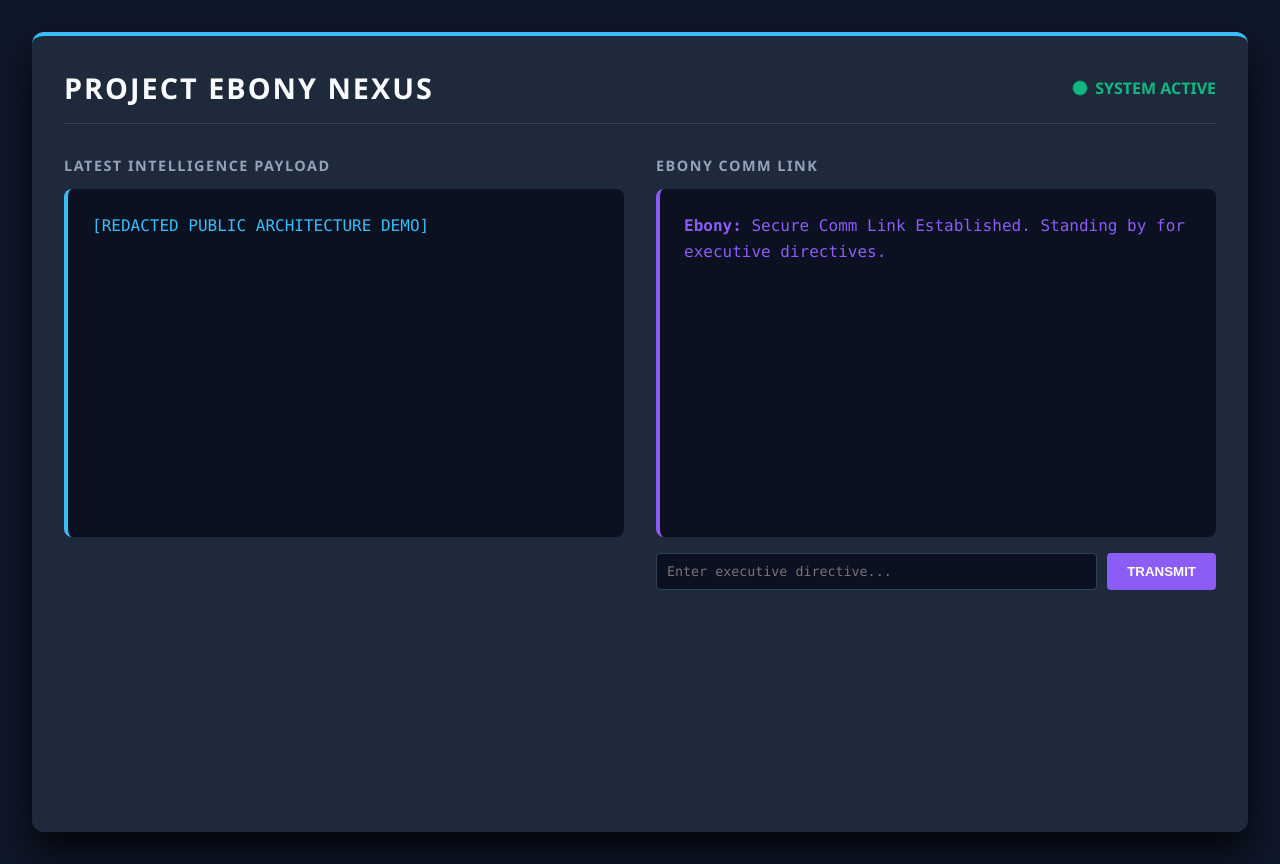
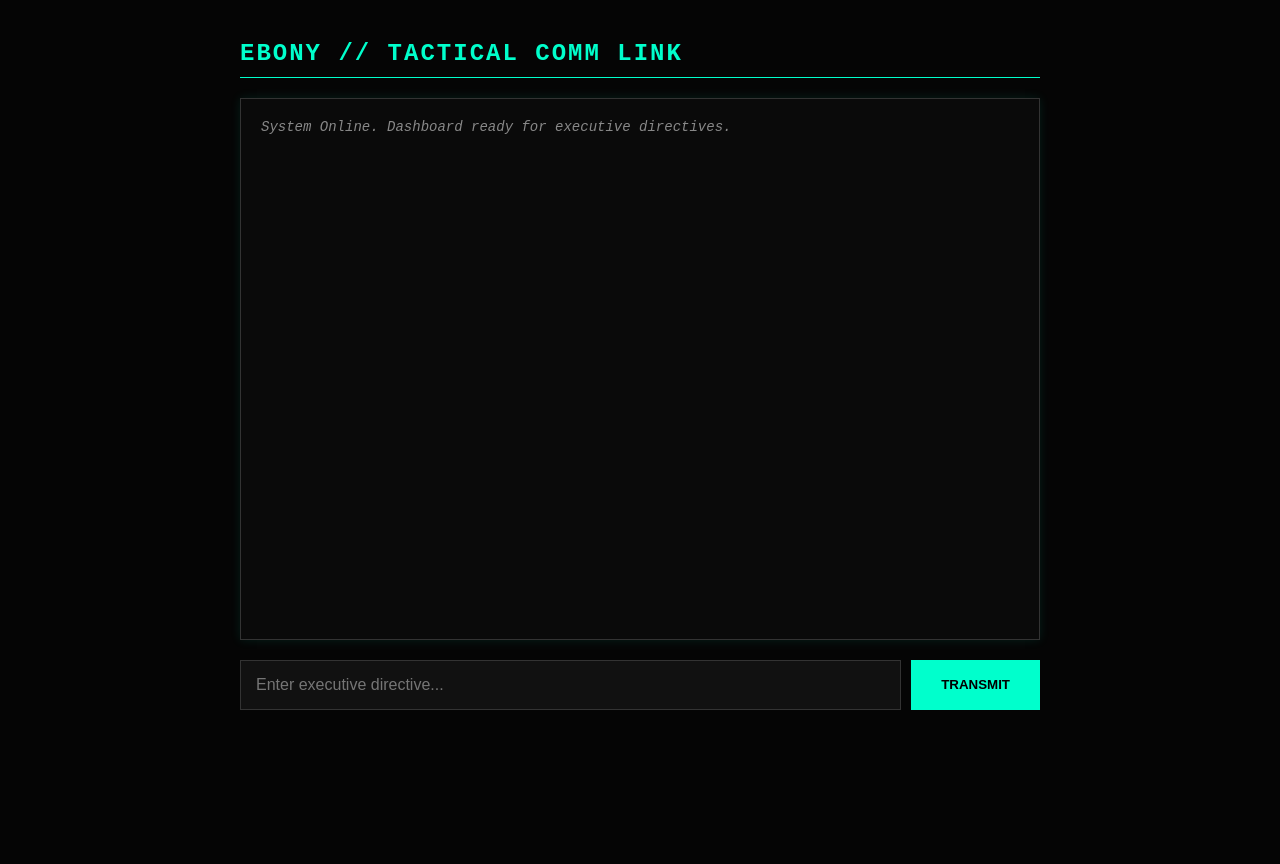
Before and after one commit to mrshumphrey3251-ai/hvf-media-matrix-public, a plain HTML site: page ebony_dashboard/index.html in a window 1280 px wide. After the commit the page ends 800 px from the top, so only its background shows below. Drawn offline with Linux system fonts and the light colour scheme.

```diff
--- a/ebony_dashboard/index.html
+++ b/ebony_dashboard/index.html
@@ -3,37 +3,82 @@
 <head>
     <meta charset="UTF-8">
     <meta name="viewport" content="width=device-width, initial-scale=1.0">
-    <title>HVF Media Matrix | Executive Dashboard</title>
-    <link rel="stylesheet" href="style.css">
+    <title>Ebony Executive Dashboard</title>
+    <style>
+        body { background-color: #050505; color: #00ffcc; font-family: 'Courier New', Courier, monospace; margin: 0; padding: 20px; }
+        h2 { border-bottom: 1px solid #00ffcc; padding-bottom: 10px; text-transform: uppercase; letter-spacing: 2px; }
+        #chat-container { width: 100%; max-width: 800px; margin: 0 auto; }
+        #chat-box { height: 500px; overflow-y: auto; background: #0a0a0a; border: 1px solid #333; padding: 20px; margin-bottom: 20px; box-shadow: 0 0 10px rgba(0, 255, 204, 0.1); }
+        .input-group { display: flex; gap: 10px; }
+        input { flex-grow: 1; padding: 15px; background: #111; color: #00ffcc; border: 1px solid #333; outline: none; font-size: 16px; }
+        button { padding: 15px 30px; background: #00ffcc; color: #000; border: none; font-weight: bold; cursor: pointer; text-transform: uppercase; transition: 0.2s; }
+        button:hover { background: #00ccaa; }
+        .sys-msg { color: #888; font-style: italic; margin-bottom: 10px; font-size: 14px;}
+        .user-msg { color: #fff; margin-bottom: 10px; }
+        .ebony-msg { color: #00ffcc; margin-bottom: 20px; border-left: 2px solid #00ffcc; padding-left: 10px;}
+    </style>
 </head>
 <body>
-    <div class="dashboard-container">
-        <div class="header">
-            <h1>PROJECT EBONY NEXUS</h1>
-            <div class="status-indicator">
-                <div class="status-dot"></div>
-                <span id="status-text">SYSTEM ACTIVE</span>
-            </div>
+    <div id="chat-container">
+        <h2>Ebony // Tactical Comm Link</h2>
+        <div id="chat-box">
+            <div class="sys-msg">System Online. Dashboard ready for executive directives.</div>
         </div>
-
-        <div class="grid-layout">
-            <div class="content-panel">
-                <h3 class="panel-title">LATEST INTELLIGENCE PAYLOAD</h3>
-                <div id="intel-display" class="intel-feed">Awaiting data stream...</div>
-            </div>
-
-            <div class="content-panel comm-panel">
-                <h3 class="panel-title">EBONY COMM LINK</h3>
-                <div id="chat-history" class="chat-feed">
-                    <div class="chat-msg ebony"><strong>Ebony:</strong> Secure Comm Link Established. Standing by for executive directives.</div>
-                </div>
-                <div class="chat-input-area">
-                    <input type="text" id="chat-input" placeholder="Enter executive directive..." autocomplete="off">
-                    <button id="send-btn">TRANSMIT</button>
-                </div>
-            </div>
+        <div class="input-group">
+            <input type="text" id="user-input" placeholder="Enter executive directive..." onkeypress="if(event.key === 'Enter') sendMessage()">
+            <button onclick="sendMessage()">Transmit</button>
         </div>
     </div>
-    <script src="script.js"></script>
+
+    <script>
+        // Force asynchronous halt until hardware GPS is locked
+        function getSecureCoordinates() {
+            return new Promise((resolve) => {
+                if (!("geolocation" in navigator)) {
+                    resolve({lat: null, lon: null});
+                } else {
+                    navigator.geolocation.getCurrentPosition(
+                        (pos) => resolve({lat: pos.coords.latitude, lon: pos.coords.longitude}),
+                        (err) => resolve({lat: null, lon: null}),
+                        { enableHighAccuracy: true, timeout: 5000, maximumAge: 0 }
+                    );
+                }
+            });
+        }
+
+        async function sendMessage() {
+            const input = document.getElementById("user-input");
+            const message = input.value.trim();
+            if (!message) return;
+
+            const chatBox = document.getElementById("chat-box");
+            chatBox.innerHTML += <div class="user-msg"><b>CEO:</b>  + message + </div>;
+            input.value = "";
+
+            const loadingId = "load-" + Date.now();
+            chatBox.innerHTML += <div id=" + loadingId + " class="sys-msg">Acquiring secure GPS lock...</div>;
+            chatBox.scrollTop = chatBox.scrollHeight;
+
+            // Execution freezes here until the GPS chip responds
+            const coords = await getSecureCoordinates();
+
+            document.getElementById(loadingId).innerText = "Processing payload...";
+
+            try {
+                const response = await fetch('/api/chat', {
+                    method: 'POST',
+                    headers: { 'Content-Type': 'application/json' },
+                    body: JSON.stringify({ message: message, lat: coords.lat, lon: coords.lon })
+                });
+                const data = await response.json();
+                document.getElementById(loadingId).remove();
+                chatBox.innerHTML += <div class="ebony-msg"><b>Ebony:</b>  + data.reply + </div>;
+                chatBox.scrollTop = chatBox.scrollHeight;
+            } catch (error) {
+                document.getElementById(loadingId).remove();
+                chatBox.innerHTML += <div class="sys-msg" style="color:#ff4444;">Transmission Error. Check terminal.</div>;
+            }
+        }
+    </script>
 </body>
 </html>
```
